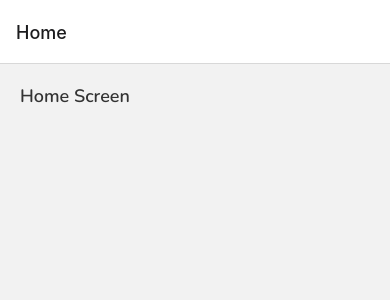
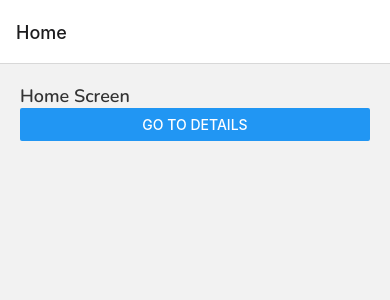
Before and after one commit to IanLukeFinley/gamezone, a React Native app: screen /Home in a window 390 px wide. Shown: the top 300 px of the page. Built offline with nearby package versions, Linux system fonts and the light colour scheme.

Commit message:
Lesson 21 - Navigation Buttons

```diff
--- a/screens/home.js
+++ b/screens/home.js
@@ -1,12 +1,17 @@
 import React from 'react';
-import { StyleSheet, View, Text } from 'react-native';
+import { StyleSheet, View, Text, Button } from 'react-native';
 import {globalStyles} from '../styles/global';
 
-export default function Home () {
+export default function Home ({ navigation }) {
+
+    const pressHandler = () => {
+        navigation.navigate('Review Details')
+    }
 
     return (
         <View style={globalStyles.container}>
             <Text style={globalStyles.titleText}>Home Screen</Text>
+            <Button onPress={pressHandler} title="Go to Details"/>
         </View>
     )
 }
```
